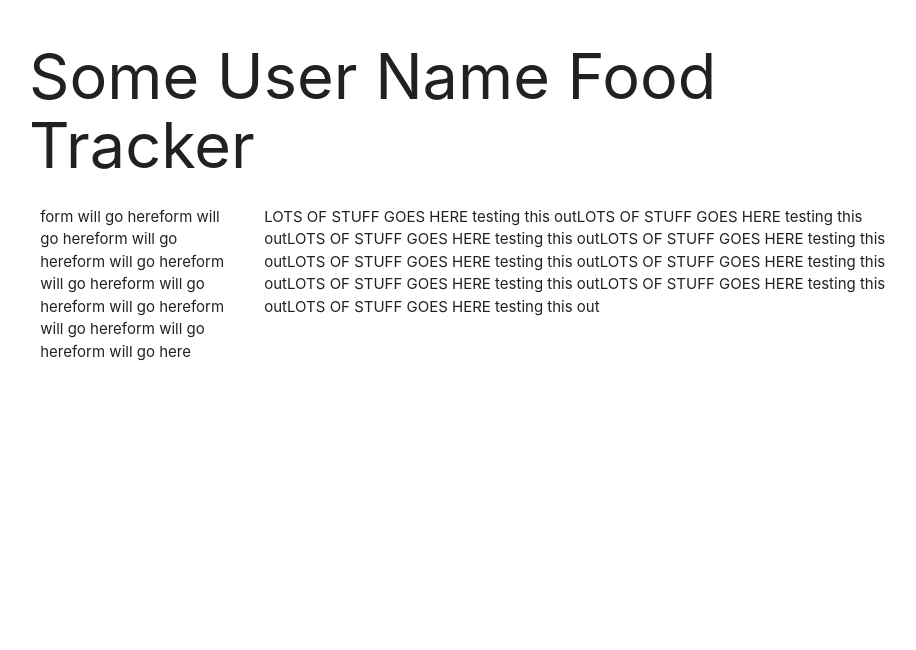
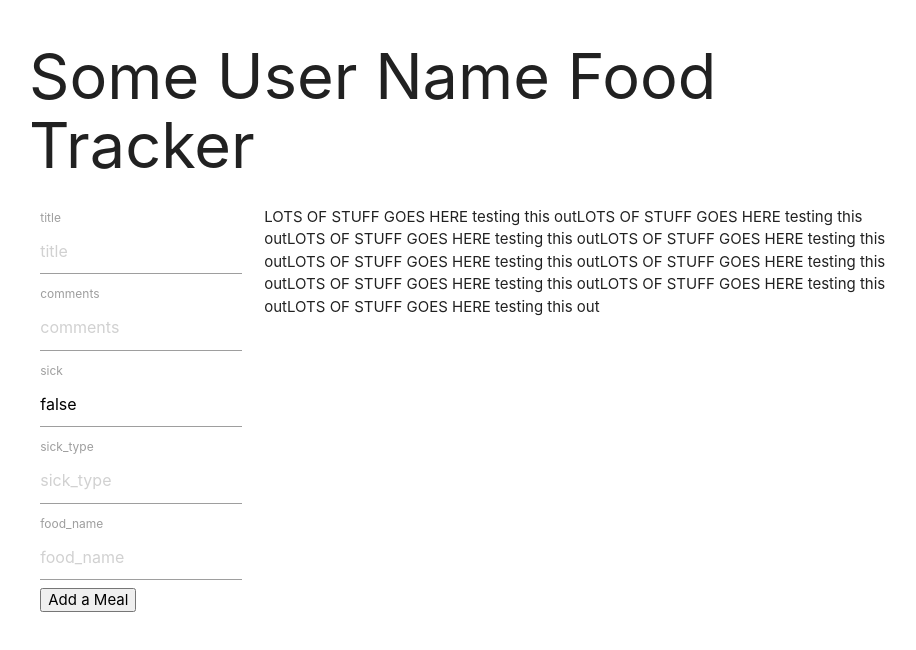
Before and after one commit to StephenReiser/DietTrackerFrontEnd, a React (Create React App) app: page / in a window 1280 px wide. Shown: the top 650 px of the page, without its empty margins (163-1079 px from the left). Built offline with nearby package versions, Linux system fonts and the light colour scheme; no server answers.

Commit message:
added create route

```diff
--- a/src/components/Form.js
+++ b/src/components/Form.js
@@ -0,0 +1,113 @@
+import React from 'react'
+import Input from './Input'
+class Form extends React.Component {
+    constructor(props) {
+        super(props)
+        this.state = {
+            comments: '',
+            food_name: [],
+            title: '',
+            sick: false,
+            sick_type: '',
+            user_id: 1
+        }
+        this.handleSubmit = this.handleSubmit.bind(this)
+        this.handleChange = this.handleChange.bind(this)
+        // this.cleanArray = this.cleanArray.bind(this)
+    }
+
+    handleChange (event) {
+        this.setState({[event.target.id] : event.target.value})
+      }
+
+      handleSubmit (event){
+
+          event.preventDefault()
+
+
+            // let foodArr = this.state.food_name.split(' ').join(',')
+
+            // console.log(foodArr)
+
+
+
+
+
+        this.props.handleSubmit(
+          event,
+          {
+
+              comments: this.state.comments,
+              food_name: this.state.food_name,
+              title: this.state.title,
+              sick: this.state.sick,
+              sick_type: this.state.sick_type,
+              user_id: this.state.user_id,
+            //   PROBABLY WILL MAKE USER ID COME DOWN FROM APP
+
+          }
+        )
+        this.setState({
+          comments:'',
+          food_name:'',
+          title:'',
+          sick: 0,
+          sick_type: false,
+
+        })
+      //   if(this.props.notice) {
+      //     this.props.toggleForm()
+      //   }
+        // this.props.toggleForm()
+        }
+
+    render() {
+        return(
+            <form onSubmit={this.handleSubmit}>
+                <Input
+                    handleChange={this.handleChange}
+                    name={'title'}
+                    placeholder={'title'}
+                    type={'text'}
+                    value={this.state.title}
+                    id={'title'}
+                />
+                <Input
+                    handleChange={this.handleChange}
+                    name={'comments'}
+                    placeholder={'comments'}
+                    type={'textarea'}
+                    value={this.state.comments}
+                    id={'comments'}
+                />
+                <Input
+                    handleChange={this.handleChange}
+                    name={'sick'}
+                    placeholder={'sick'}
+                    type={'text'}
+                    value={this.state.sick}
+                    id={'sick'}
+                />
+                <Input
+                    handleChange={this.handleChange}
+                    name={'sick_type'}
+                    placeholder={'sick_type'}
+                    type={'text'}
+                    value={this.state.sick_type}
+                    id={'sick_type'}
+                />
+                 <Input
+                    handleChange={this.handleChange}
+                    name={'food_name'}
+                    placeholder={'food_name'}
+                    type={'text'}
+                    value={this.state.food_name}
+                    id={'food_name'}
+                />
+
+            <input type='submit' value={this.props.notice ? "update this meal" : "Add a Meal"}/>
+        </form>
+        )
+    }
+}
+export default Form
--- a/src/components/Homepage.js
+++ b/src/components/Homepage.js
@@ -1,6 +1,8 @@
 import React from 'react'
 import Meals from './Meals'
+import Form from './Form'
 
+// url to front end: https://protected-thicket-74691.herokuapp.com/
 
 let baseURL = ''
 
@@ -18,6 +20,8 @@ class Homepage extends React.Component {
             userMeals: []
         }
         this.getMeals = this.getMeals.bind(this)
+        this.handleAdd = this.handleAdd.bind(this)
+        this.handleDelete = this.handleDelete.bind(this)
     }
     componentDidMount() {
         this.getMeals()
@@ -33,18 +37,59 @@ class Homepage extends React.Component {
         .catch(error => console.error(error))
         }
 
+        handleAdd(event, formInputs) {
+            event.preventDefault()
+            console.log(formInputs)
+            fetch(baseURL + '/users/1/meals', {
+              body: JSON.stringify(formInputs),
+              method: 'POST',
+              headers: {
+                'Accept': 'applciation/json, text/plain, */*',
+                'Content-Type': 'application/json'
+              }
+            })
+            .then (createdMeal => {
+              return createdMeal.json()
+            })
+            .then (jsonMeal => {
+              return this.setState({
+                userMeals: [jsonMeal, ...this.state.userMeals]
+                // currently houses isn't getting read
+              })
+            })
+            .catch(error => console.log(error))
+          }
+
+          handleDelete (deletedMeal) {
+            fetch(baseURL + `/users/1/meals/${deletedMeal.id}`, {
+              method: 'DELETE',
+              headers: {
+                'Accept': 'application/json, text/plain, */*',
+                'Content-Type': 'application/json'
+              }}).then(json => {
+                  this.setState(state => {
+                      const userMeals = state.userMeals.filter(meal => meal.id !== deletedMeal.id)
+                      return {
+                        userMeals
+                      }
+                  })
+              }).catch(error => {console.log(error)})
+
+
+            }
+
     render () {
           return(
               <div className = 'row'>
                 <div className = 'col m3'>
-                form will go hereform will go hereform will go hereform will go hereform will go hereform will go hereform will go hereform will go hereform will go hereform will go here
+                <Form handleSubmit = {this.handleAdd}/>
                 </div>
                 <div className = 'col m9'>
                 LOTS OF STUFF GOES HERE  testing this outLOTS OF STUFF GOES HERE  testing this outLOTS OF STUFF GOES HERE  testing this outLOTS OF STUFF GOES HERE  testing this outLOTS OF STUFF GOES HERE  testing this outLOTS OF STUFF GOES HERE  testing this outLOTS OF STUFF GOES HERE  testing this outLOTS OF STUFF GOES HERE  testing this outLOTS OF STUFF GOES HERE  testing this out
                 </div>
                 {/* <div className = 'row'> */}
                 <div className = 'col m12'>
-                    <Meals userMeals = {this.state.userMeals}/>
+                    <Meals userMeals = {this.state.userMeals} handleDelete = {this.handleDelete}/>
                 </div>
                 {/* </div> */}
             </div>
--- /dev/null
+++ b/src/components/Input.js
@@ -0,0 +1,25 @@
+import React, { Component } from 'react'
+
+
+class Input extends Component {
+    render() {
+        return(
+            <>
+            <div className = {this.props.type == "textarea" ? "materialize-textarea" : ''}>
+                {/* <h5>stuff</h5> */}
+            <label htmlFor={this.props.name}>{this.props.name}</label>
+            <input
+              id={this.props.name}
+              name={this.props.name}
+            //   type={this.props.type}
+              value={this.props.value}
+              onChange={this.props.handleChange}
+              placeholder={this.props.placeholder}
+            />
+            </div>
+            </>
+        )
+    }
+
+}
+export default Input
--- a/src/components/Meal.js
+++ b/src/components/Meal.js
@@ -1,22 +1,39 @@
 import React from 'react'
+let baseURL = ''
 
+if (process.env.NODE_ENV === 'development') {
+  baseURL = 'http://localhost:3000'
+} else {
+  baseURL = 'https://thawing-sierra-68164.herokuapp.com'
+}
 
 
 class Meal extends React.Component {
+  constructor(props) {
+    super(props)
+    this.state = {
+
+    }
+    // this.deleteMeal = this.deleteMeal.bind(this)
+
+  }
+
     render() {
         return(
-                <div>
+                <div key={this.props.meal.id}>
                   <h4>{this.props.fullDate}  {this.props.meal.title}</h4>
                   <p>{this.props.meal.sick ? `This made your ${this.props.meal.sick_type} sick` : 'Not Sick'}</p>
-                  <ul>
+                  <h5>{this.props.meal.food_name}</h5>
+                  {/* <ul>
                     {this.props.meal.food_name.map(food => {
-                      return (<li>{food}</li>)
+                      return (<li key={food}>{food}</li>)
                     })}
-                    {/* <li>test</li> */}
-                  </ul>
+
+                  </ul> */}
                   <p>Your Comments: {this.props.meal.comments}</p>
                   <button>Toggle Sick</button>
                   <button>Edit Button</button>
+                  <button onClick={() => this.props.handleDelete(this.props.meal)}>Delete</button>
                 </div>
 
 
--- a/src/components/Meals.js
+++ b/src/components/Meals.js
@@ -14,7 +14,7 @@ class Meals extends React.Component {
                 const day = date.getUTCDate()
                 const fullDate = month + "/" + day + "/" + year
                 return (
-                      <Meal fullDate = {fullDate} meal = {meal}/>
+                      <Meal fullDate = {fullDate} meal = {meal} key={meal + meal.id} handleDelete = {this.props.handleDelete}/>
 
                 )
               })}
```
